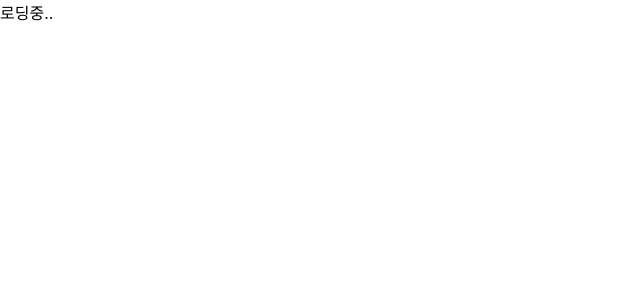
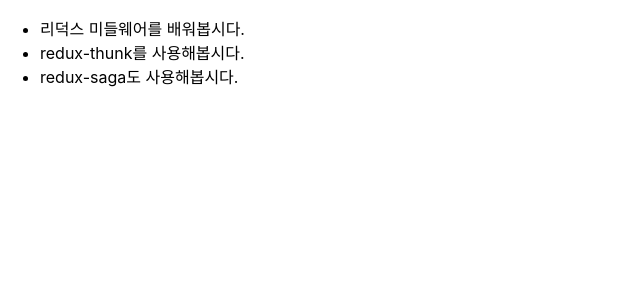
Before and after one commit to shinhg240/learn-redux-middleware, a React (Create React App) app: page / in a window 1280 px wide. Shown: the top 300 px of the page, without its empty margins (0-640 px from the left). Built offline with nearby package versions, Linux system fonts and the light colour scheme.

Commit message:
GET_POSTS_SUCCESS 오타수정

```diff
--- a/src/modules/posts.js
+++ b/src/modules/posts.js
@@ -4,7 +4,7 @@
 //각 api당 3개씩
 // const GET_POSTS = 'posts/GET_POSTS'; //Ducks Pattern
 const GET_POSTS = 'GET_POSTS';
-const GET_POSTS_SUCCESS = 'GET_POST_SUCCESS';
+const GET_POSTS_SUCCESS = 'GET_POSTS_SUCCESS';
 const GET_POSTS_ERROR = 'GET_POSTS_ERROR';
 
 const GET_POST = 'GET_POST';
```
